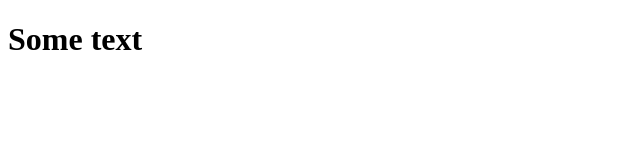
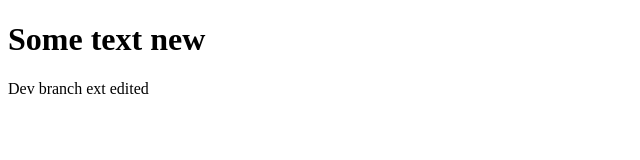
Before and after one commit to YSGangwar/task7, a plain HTML site: page index.html in a window 1280 px wide. Shown: the whole page, without its empty margins (0-640 px from the left). Drawn offline with Linux system fonts and the light colour scheme.

Commit message:
dev branch commit

```diff
--- a/index.html
+++ b/index.html
@@ -6,6 +6,7 @@
     <title>Document</title>
 </head>
 <body>
-    <h1>Some text</h1>
+    <h1>Some text new</h1>
+    <p>Dev branch ext edited</p>
 </body>
 </html>
```
